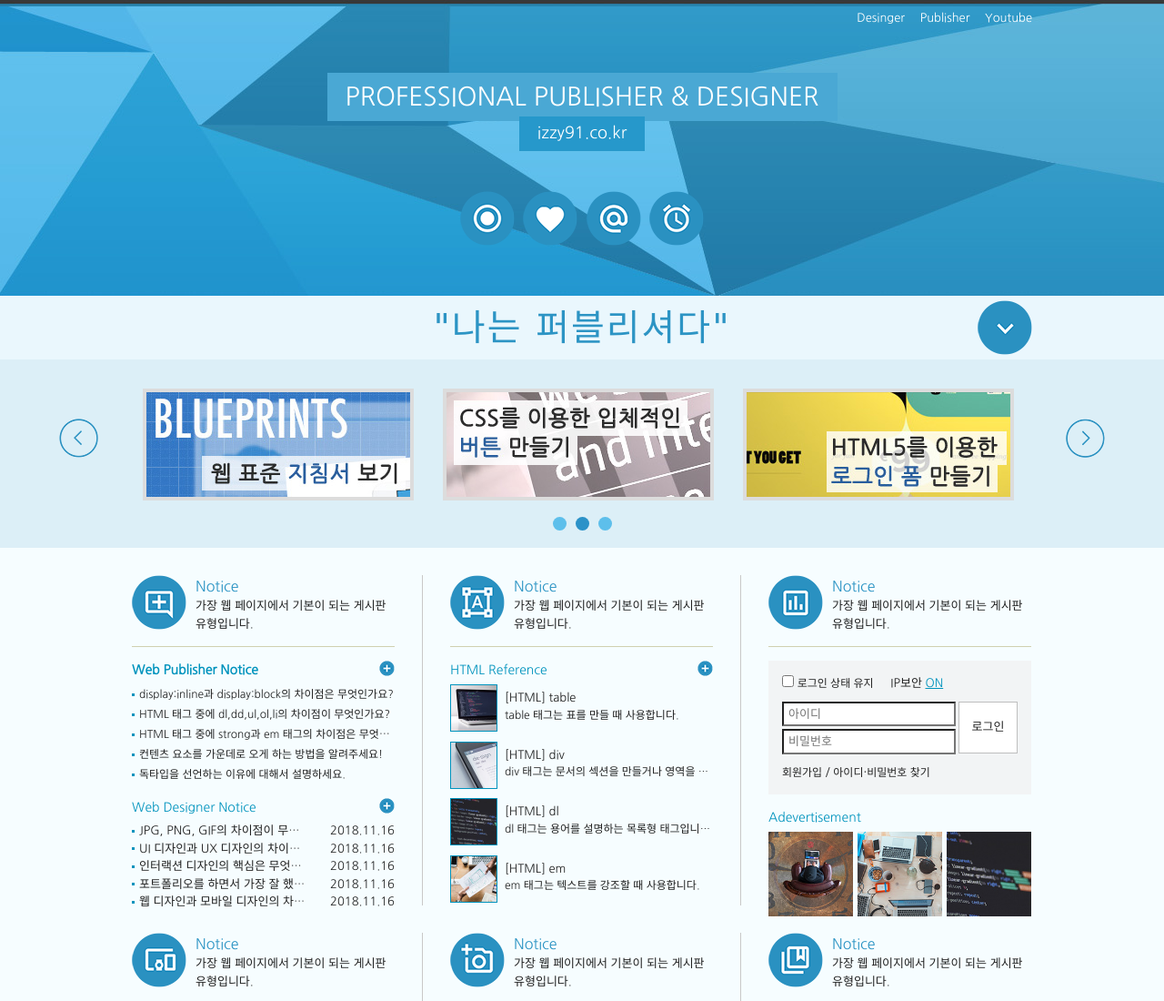
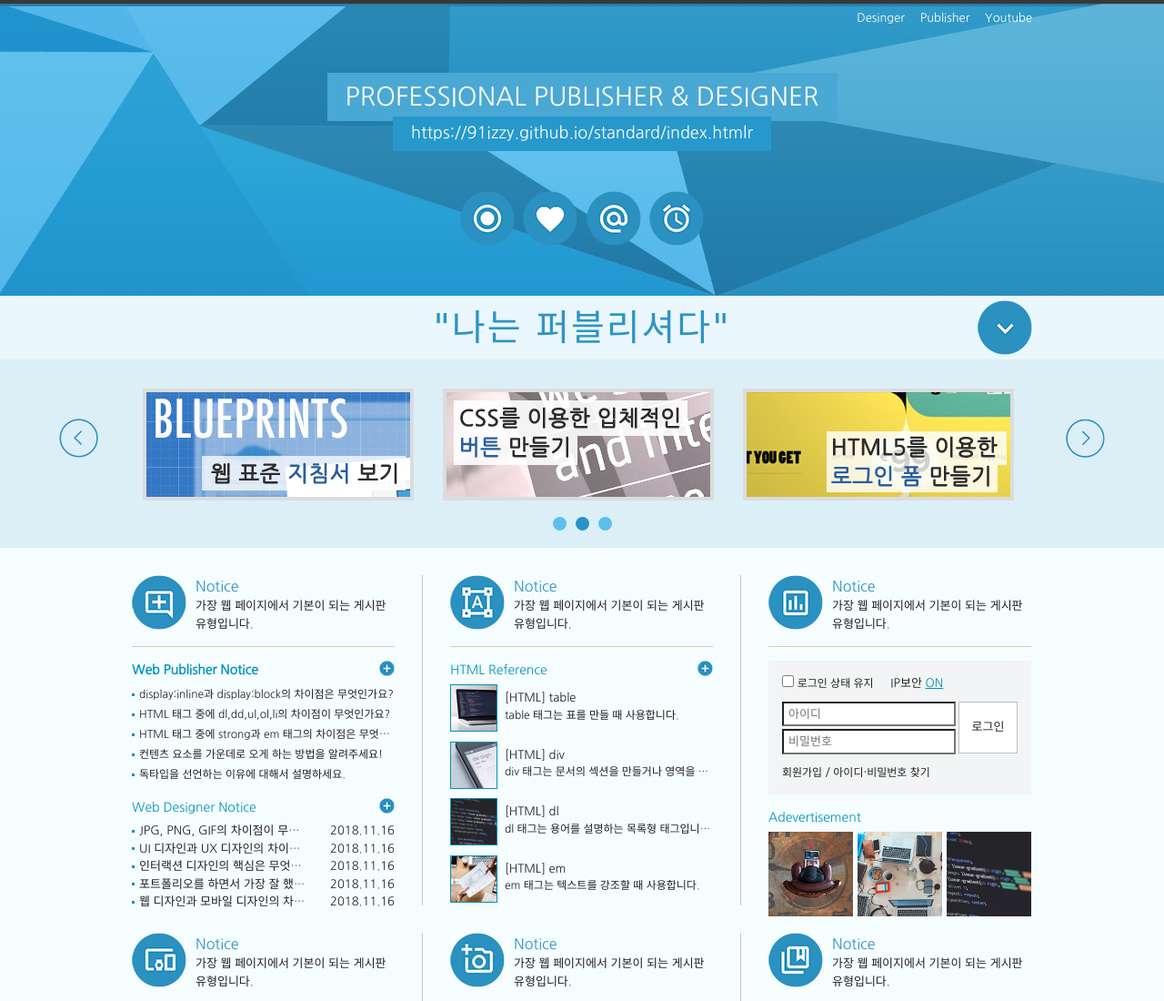
Before and after one commit to 91izzy/web-standard, a plain HTML site: page index.html in a window 1280 px wide. Shown: the top 1100 px of the page at 91% size. Drawn offline with Linux system fonts and the light colour scheme; a web font is replaced by a local one.

Commit message:
Update index.html

```diff
--- a/index.html
+++ b/index.html
@@ -43,7 +43,7 @@
                     <!-- 헤더 타이틀 -->
                     <div class="header_tit">
                         <h1>Professional Publisher & Designer</h1><br>
-                        <a href="#">izzy91.co.kr</a>
+                        <a href="#">https://91izzy.github.io/standard/index.htmlr</a>
                     </div>
                     <!-- 헤더 아이콘 -->
                     <div class="header_icon">
```
